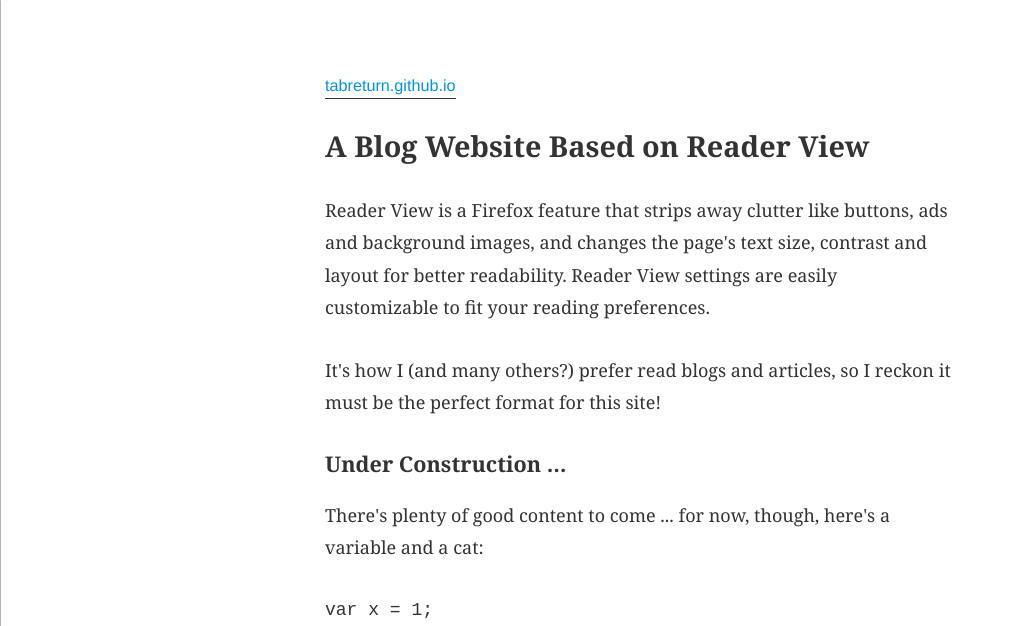
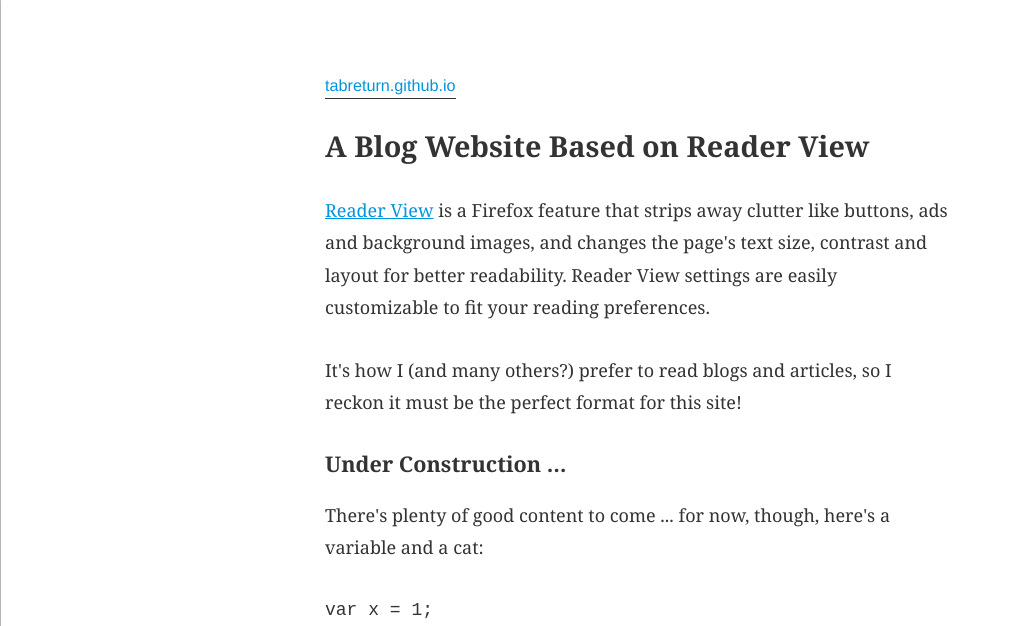
Before and after one commit to tabreturn/tabreturn.github.io, a Jekyll site: the page built from index.html, in a window 1280 px wide, cut to the strip 0-626 px from the top of the page. Shown: the whole strip, without its empty margins (0-1012 px from the left). Built offline with Jekyll 4.4.1, drawn with Linux system fonts in a browser that asks for light colours; a script that is not in the unit is left out.

Commit message:
- insert reader view link

```diff
--- a/_layouts/default.html
+++ b/_layouts/default.html
@@ -19,10 +19,10 @@
     <div class="content">
       <div id="moz-reader-content" class="line-height5" style="display: block;">
         <p>
-          Reader View is a Firefox feature that strips away clutter like buttons, ads and background images, and changes the page's text size, contrast and layout for better readability. Reader View settings are easily customizable to fit your reading preferences.
+          <a href="https://support.mozilla.org/en-US/kb/firefox-reader-view-clutter-free-web-pages">Reader View</a> is a Firefox feature that strips away clutter like buttons, ads and background images, and changes the page's text size, contrast and layout for better readability. Reader View settings are easily customizable to fit your reading preferences.
         </p>
         <p>
-          It's how I (and many others?) prefer read blogs and articles, so I reckon it must be the perfect format for this site!
+          It's how I (and many others?) prefer to read blogs and articles, so I reckon it must be the perfect format for this site!
         </p>
         <h2>Under Construction &hellip;</h2>
         <p>
```
